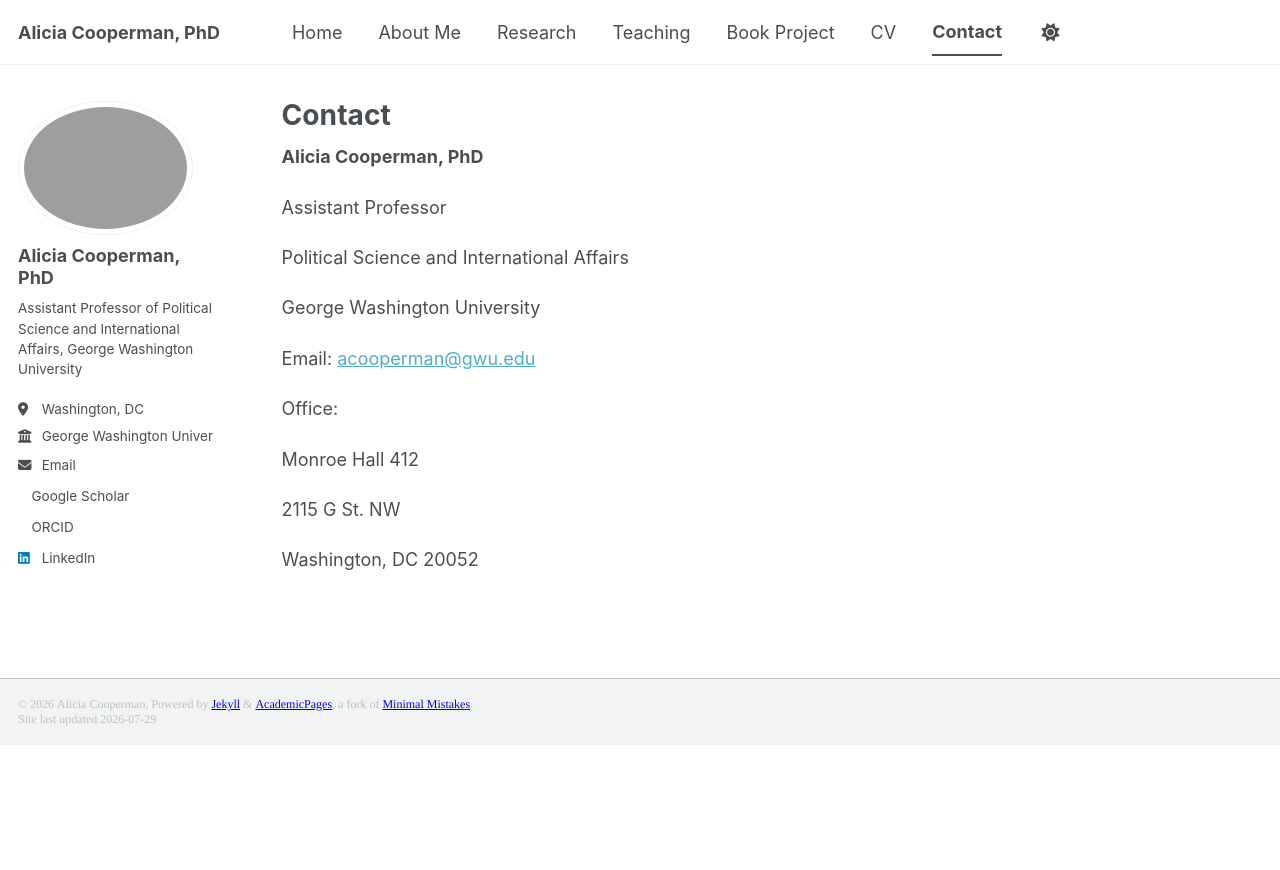
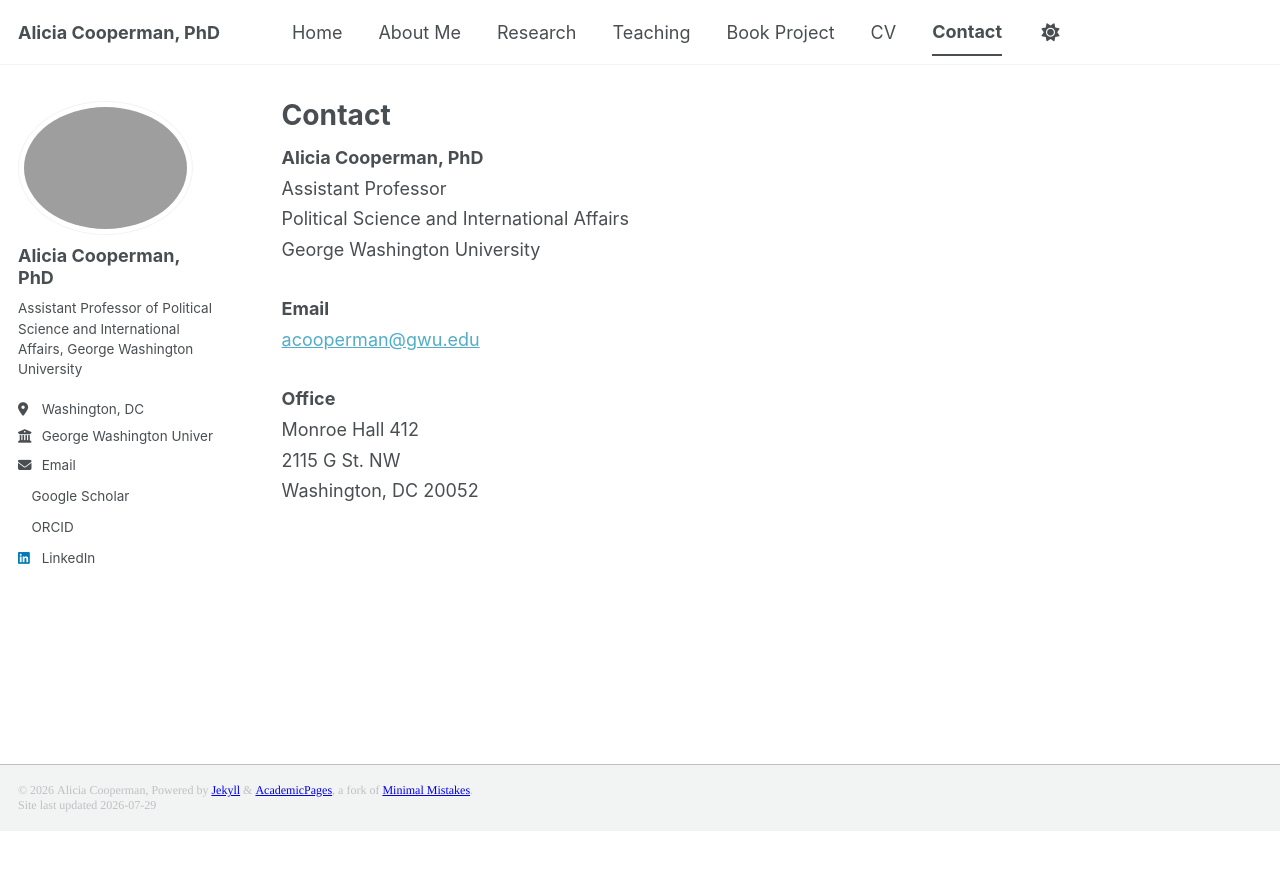
Before and after one commit to adcoop/adcoop.github.io, a Jekyll site: the page built from _pages/contact.md, in a window 1280 px wide. Shown: the top 870 px of the page. Built offline with Jekyll 4.4.1, drawn with Linux system fonts in a browser that asks for light colours; a style sheet for code colours, icons or effects is not loaded; some of the changed lines change nothing that is shown.

Commit message:
Update contact.md

```diff
--- a/_pages/contact.md
+++ b/_pages/contact.md
@@ -2,25 +2,28 @@
 title: "Contact"
 permalink: /contact/
 author_profile: true
-redirect_from:
-  - /contact-me
-  - /contact-me/
 ---
 
-**Alicia Cooperman, PhD**
+<style>
+/* Scoped to this page only */
+.page__content {
+  min-height: 60vh;
+  line-height: 1.7;
+}
+.page__content p {
+  margin-bottom: 1.6em;
+}
+</style>
 
-Assistant Professor
-
-Political Science and International Affairs
-
+**Alicia Cooperman, PhD**<br>
+Assistant Professor<br>
+Political Science and International Affairs<br>
 George Washington University
 
-Email: [acooperman@gwu.edu](mailto:acooperman@gwu.edu)
+**Email**<br>
+[acooperman@gwu.edu](mailto:acooperman@gwu.edu)
 
-Office:
-
-Monroe Hall 412
-
-2115 G St. NW
-
+**Office**<br>
+Monroe Hall 412<br>
+2115 G St. NW<br>
 Washington, DC 20052
```
